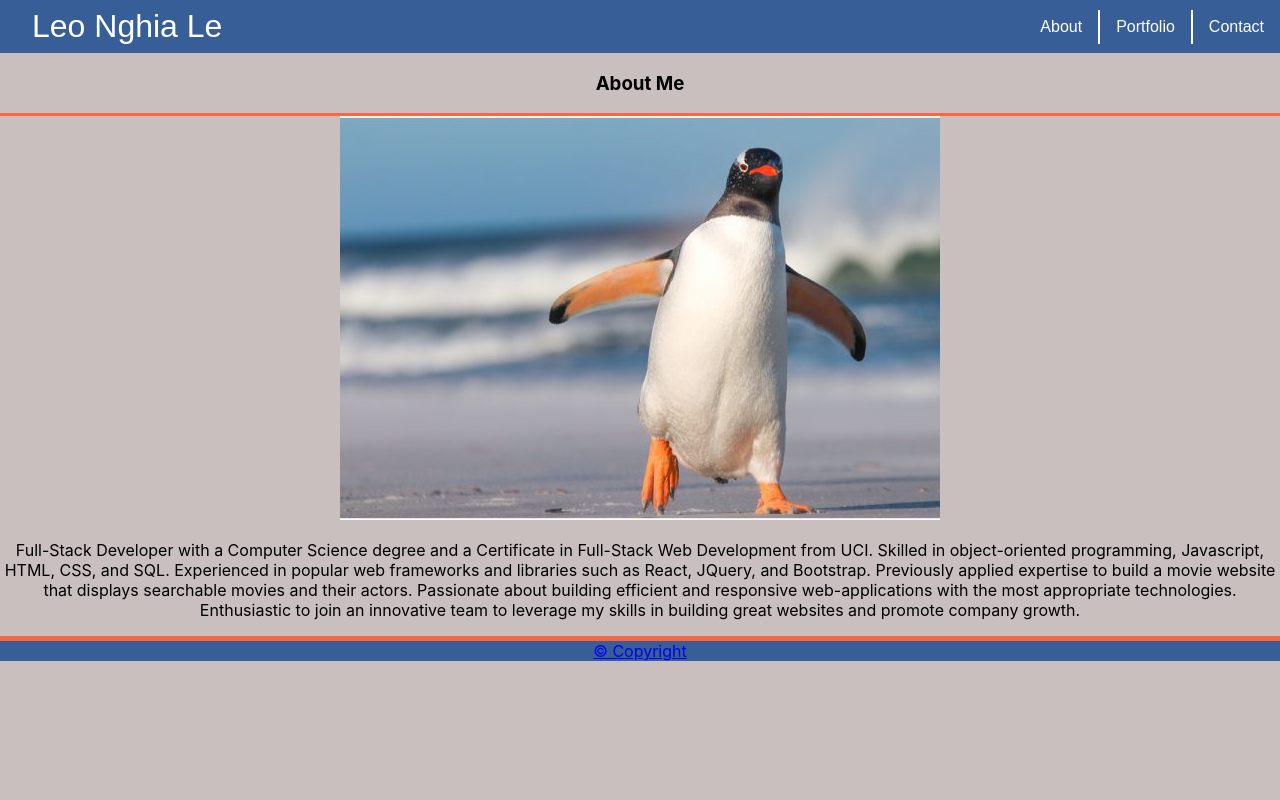
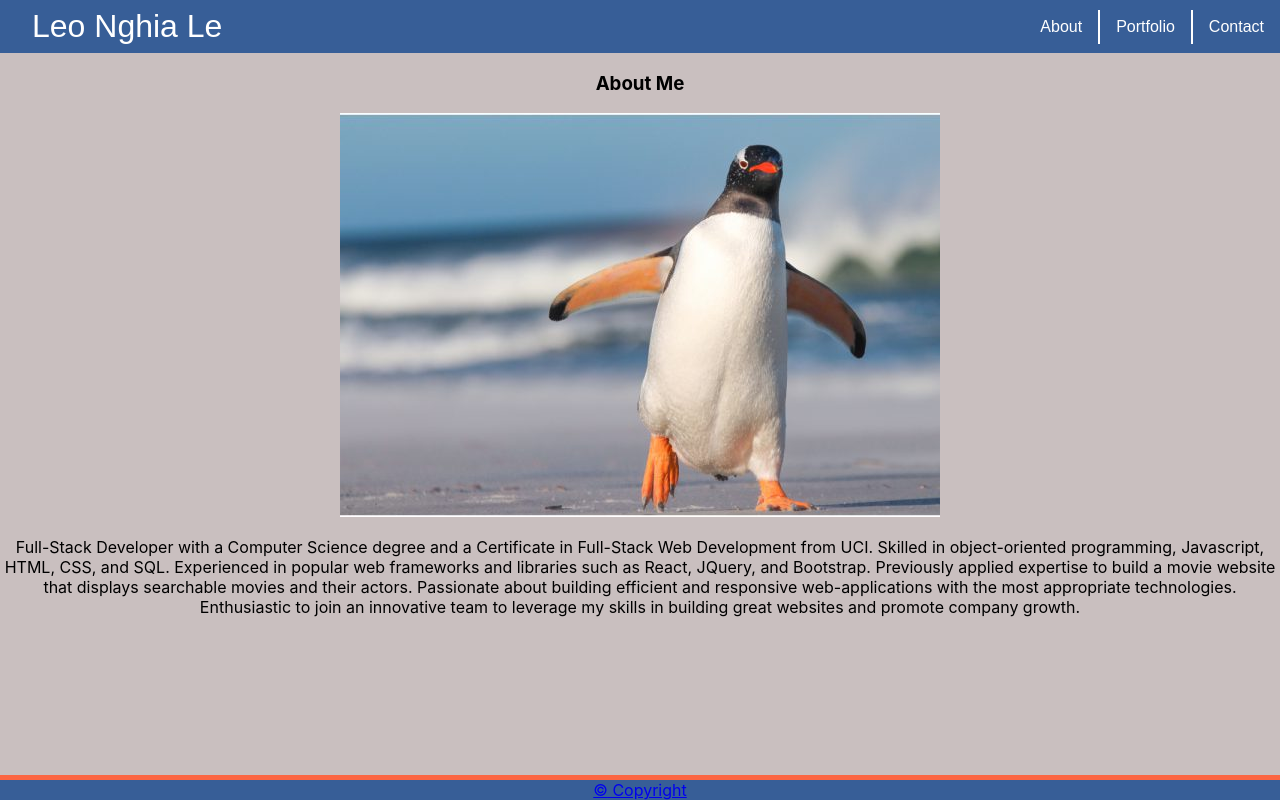
Before and after one commit to leoNLe/portfolio, a React (Create React App) app: page / in a window 1280 px wide. Built offline with nearby package versions, Linux system fonts and the light colour scheme.

Commit message:
footer and navbar added

```diff
--- a/src/assets/utilities.css
+++ b/src/assets/utilities.css
@@ -20,10 +20,6 @@ body {
 .blank-bar {
     background-color: var(--accent-color);
     height: .3rem;
-}
-.footer {
-    background-color: var(--nav-color);
-    color: white;
 }
 
 /* @media (min-width:0px) and (max-width: 767px) {
--- /dev/null
+++ b/src/components/footer/footer.css
@@ -0,0 +1,7 @@
+.footer {
+    background-color: var(--nav-color);
+    color: white;
+    position: absolute;
+    bottom: 0;
+    width: 100%;
+}
--- a/src/components/footer/footer.js
+++ b/src/components/footer/footer.js
@@ -1,13 +1,13 @@
 import React from 'react';
-
+import "./footer.css"
 function footer() {
     return (
 
-        <footer className="footer mt-auto w-100">
-            <div className="w-100 blank-bar"></div>
+        <footer className="footer">
+            <div className="blank-bar"></div>
 
-            <nav className="navbar-default text-center">
-            <a className="navbar-brand" href="!#">  {'\u00A9'} Copyright</a>
+            <nav className="">
+            <a className="" href="!#">  {'\u00A9'} Copyright</a>
             </nav>
         </footer>
     );
--- a/src/main.js
+++ b/src/main.js
@@ -4,20 +4,19 @@ function main() {
 
   return (
 
-    <div className="container-fluid my-5 border about-container">
-
-        <div className="row mx-3 pt-4 pb-3 title-border overflow-auto">
+    <div className="about-container">
+        <div className="title">
                 <h3 className="col">About Me</h3>
         </div>
-
-        <div className="row mx-3 mb-3 ">
-
-            <div className="col-12 overflow-auto">
-
-                <img src={penguin} alt="Penguin" className="float-left about-img img-fluid mt-3 mb-1 pr-3"/>
+        <div className="">
+            <div className="low-auto">
+                <img src={penguin} alt="personal" className="personal-image"/>
 
                 <p className="my-3">
-                    Full-Stack Developer with a Computer Science degree and a Certificate in Full-Stack Web Development from UCI. Skilled  in object-oriented programming, Javascript, HTML, CSS, and SQL. Experienced in popular web frameworks and libraries such as React, JQuery, and Bootstrap.  Previously applied expertise to build a movie website that displays searchable movies and their actors. Passionate about building efficient and responsive web-applications with the most appropriate technologies. Enthusiastic to join an innovative team to leverage my skills in building great websites and promote company growth.
+                    Full-Stack Developer with a Computer Science degree and a Certificate in Full-Stack Web Development from UCI.
+                    Skilled  in object-oriented programming, Javascript, HTML, CSS, and SQL. Experienced in popular web frameworks and libraries such as React, JQuery, and Bootstrap.
+                    Previously applied expertise to build a movie website that displays searchable movies and their actors. Passionate about building efficient and responsive web-applications
+                    with the most appropriate technologies. Enthusiastic to join an innovative team to leverage my skills in building great websites and promote company growth.
                 </p>
             </div>
         </div>
```
